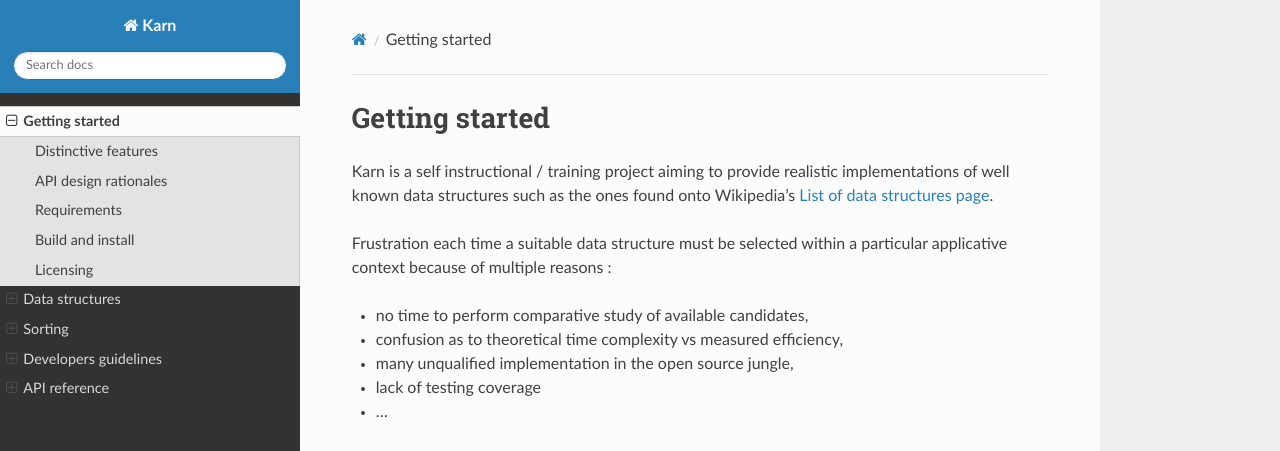
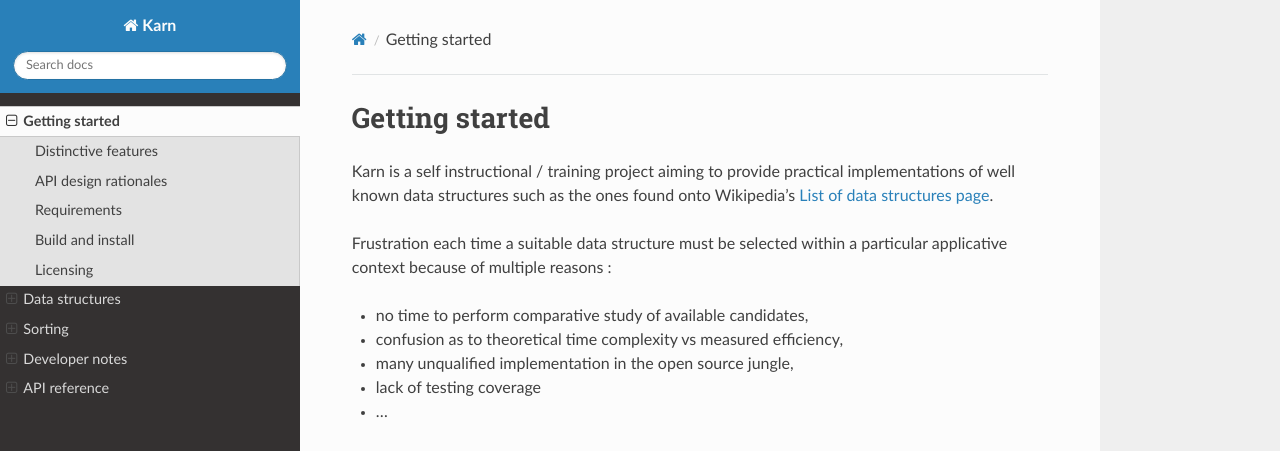
Before and after one commit to grgbr/karn, a Sphinx documentation site: the page built from doc/start.rst, in a window 1280 px wide and 900 px high. Shown: the top 451 px of the window. Built offline with Sphinx 7.4.7 and the Read the Docs theme 2.0.0, drawn with Linux system fonts in a browser that asks for light colours; some of the changed text lies outside the part shown.

Commit message:
various doc fixes

```diff
--- a/doc/dev.rst
+++ b/doc/dev.rst
@@ -1,11 +1,13 @@
-*********************
-Developers guidelines
-*********************
+***************
+Developer notes
+***************
 
 .. sidebar:: Contribution memo
 
     * unit test
-        * doc
+    * coverage
+    * doc
+    * multiple build config
 
 ====================
 Documentation
--- a/doc/start.rst
+++ b/doc/start.rst
@@ -2,7 +2,7 @@
 Getting started
 ###############
 
-Karn is a self instructional / training project aiming to provide realistic
+Karn is a self instructional / training project aiming to provide practical
 implementations of well known data structures such as the ones found onto
 Wikipedia's `List of data structures page
 <https://en.wikipedia.org/wiki/List_of_data_structures>`_.
@@ -121,7 +121,7 @@
 At present time, there is no complex / portable deployment mechanism
 implemented (this may evolve according to my spare time and contributions).
 
-First, checkout `Karn's git repository <https://github.com/grgbr/mapred.git>`_.
+First, checkout `Karn's git repository <https://github.com/grgbr/karn.git>`_.
 
 From the top level source directory, run following command to *configure the
 build process* :
```
Also changed, not shown: other parts of doc/start.rst (+3 -3 lines).
